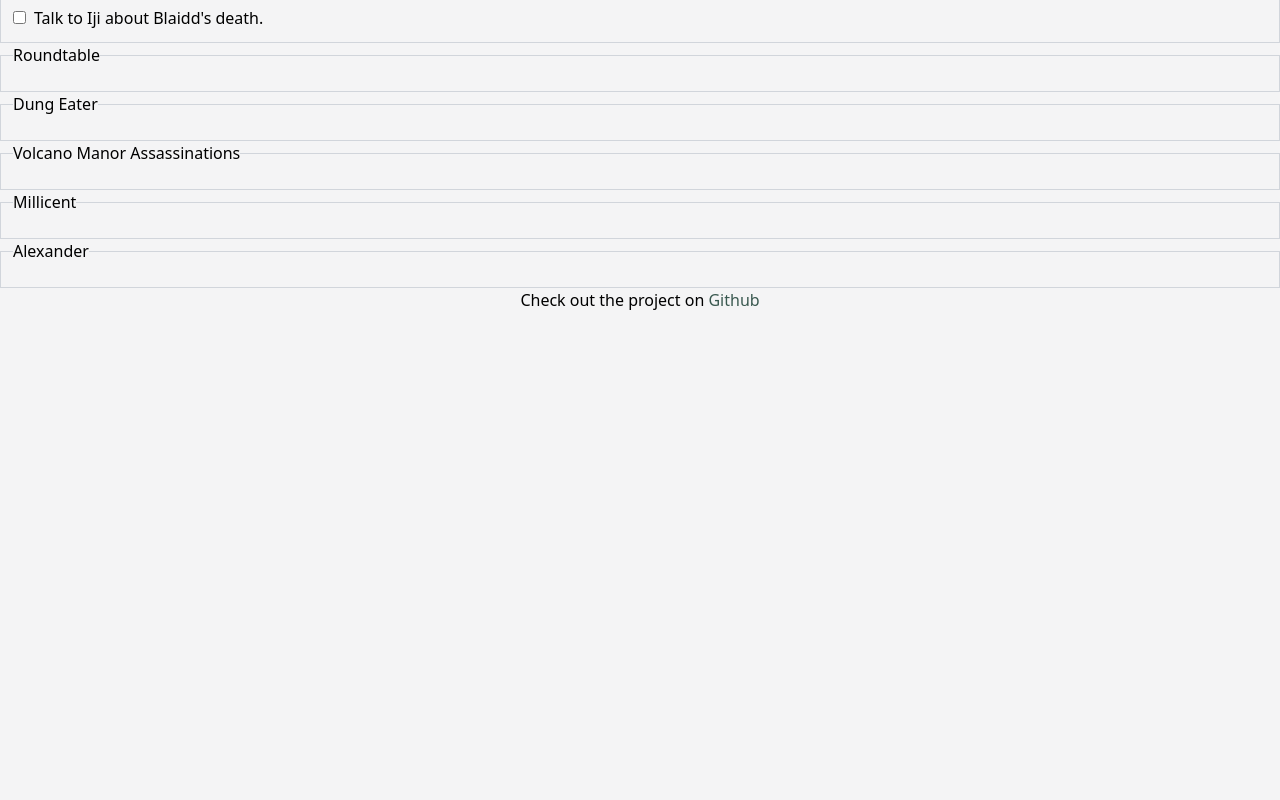
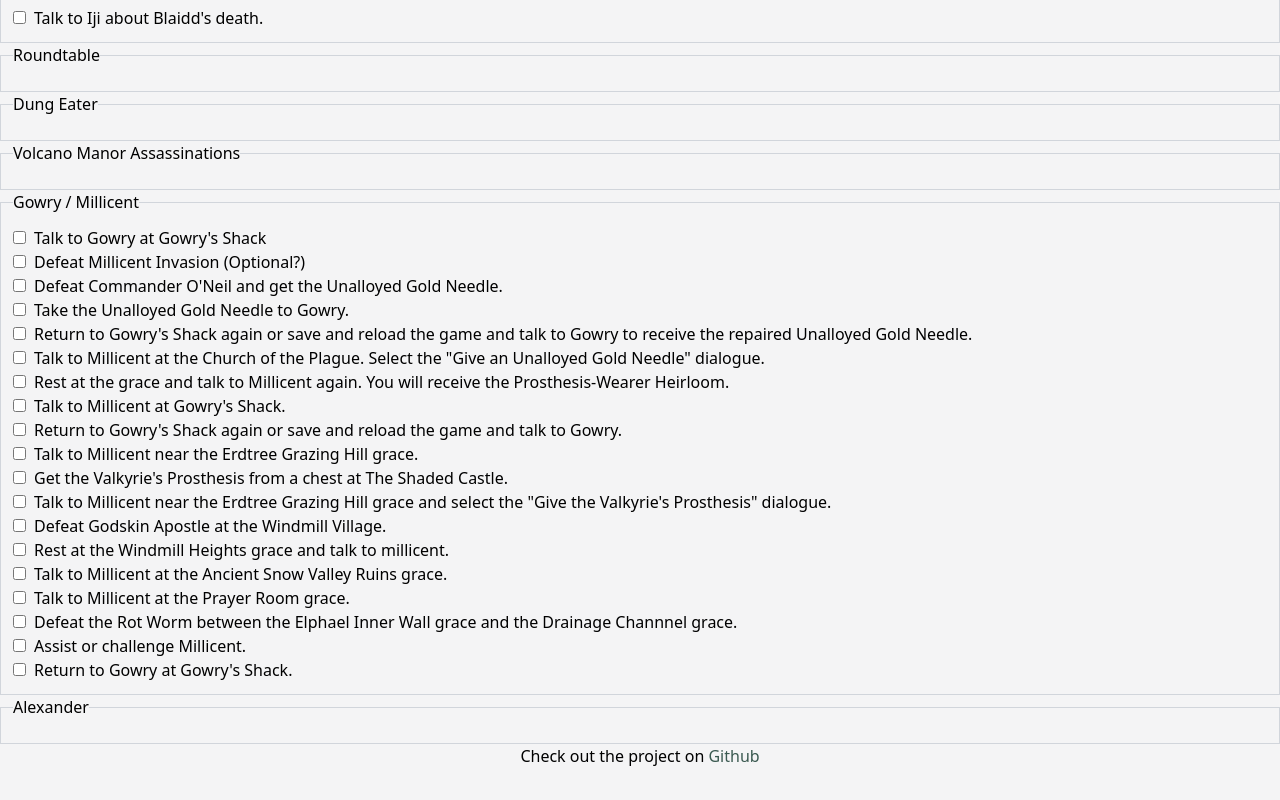
Before and after one commit to Gobluebro/Elden-Ring-Checklist, a Next.js app: page / in a window 1280 px wide. Shown: the part 754-1554 px from the top of the page. Before the commit the page ends 1098 px from the top, so only its background shows below. Built offline with nearby package versions, Linux system fonts and the light colour scheme.

Commit message:
Add the requirements of the Millicent questline

```diff
--- a/data/quests.ts
+++ b/data/quests.ts
@@ -112,8 +112,93 @@ export const Quests: Array<ListType> = [
   },
   {
     id: 5,
-    name: "Millicent",
-    requirements: [],
+    name: "Gowry / Millicent",
+    requirements: [
+      {
+        id: 1,
+        description: "Talk to Gowry at Gowry's Shack",
+      },
+      {
+        id: 2,
+        description: "Defeat Millicent Invasion (Optional?)",
+      },
+      {
+        id: 3,
+        description:
+          "Defeat Commander O'Neil and get the Unalloyed Gold Needle.",
+      },
+      {
+        id: 4,
+        description: "Take the Unalloyed Gold Needle to Gowry.",
+      },
+      {
+        id: 5,
+        description:
+          "Return to Gowry's Shack again or save and reload the game and talk to Gowry to receive the repaired Unalloyed Gold Needle.",
+      },
+      {
+        id: 6,
+        description: `Talk to Millicent at the Church of the Plague. Select the "Give an Unalloyed Gold Needle" dialogue.`,
+      },
+      {
+        id: 7,
+        description:
+          "Rest at the grace and talk to Millicent again. You will receive the Prosthesis-Wearer Heirloom.",
+      },
+      {
+        id: 8,
+        description: "Talk to Millicent at Gowry's Shack.",
+      },
+      {
+        id: 9,
+        description:
+          "Return to Gowry's Shack again or save and reload the game and talk to Gowry.",
+      },
+      {
+        id: 10,
+        description: "Talk to Millicent near the Erdtree Grazing Hill grace.",
+      },
+      {
+        id: 11,
+        description:
+          "Get the Valkyrie's Prosthesis from a chest at The Shaded Castle.",
+      },
+      {
+        id: 12,
+        description: `Talk to Millicent near the Erdtree Grazing Hill grace and select the "Give the Valkyrie's Prosthesis" dialogue.`,
+      },
+      {
+        id: 13,
+        description: "Defeat Godskin Apostle at the Windmill Village.",
+      },
+      {
+        id: 14,
+        description:
+          "Rest at the Windmill Heights grace and talk to millicent.",
+      },
+      {
+        id: 15,
+        description:
+          "Talk to Millicent at the Ancient Snow Valley Ruins grace.",
+      },
+      {
+        id: 16,
+        description: "Talk to Millicent at the Prayer Room grace.",
+      },
+      {
+        id: 17,
+        description:
+          "Defeat the Rot Worm between the Elphael Inner Wall grace and the Drainage Channnel grace.",
+      },
+      {
+        id: 18,
+        description: "Assist or challenge Millicent.",
+      },
+      {
+        id: 19,
+        description: "Return to Gowry at Gowry's Shack.",
+      },
+    ],
   },
   {
     id: 6,
```
